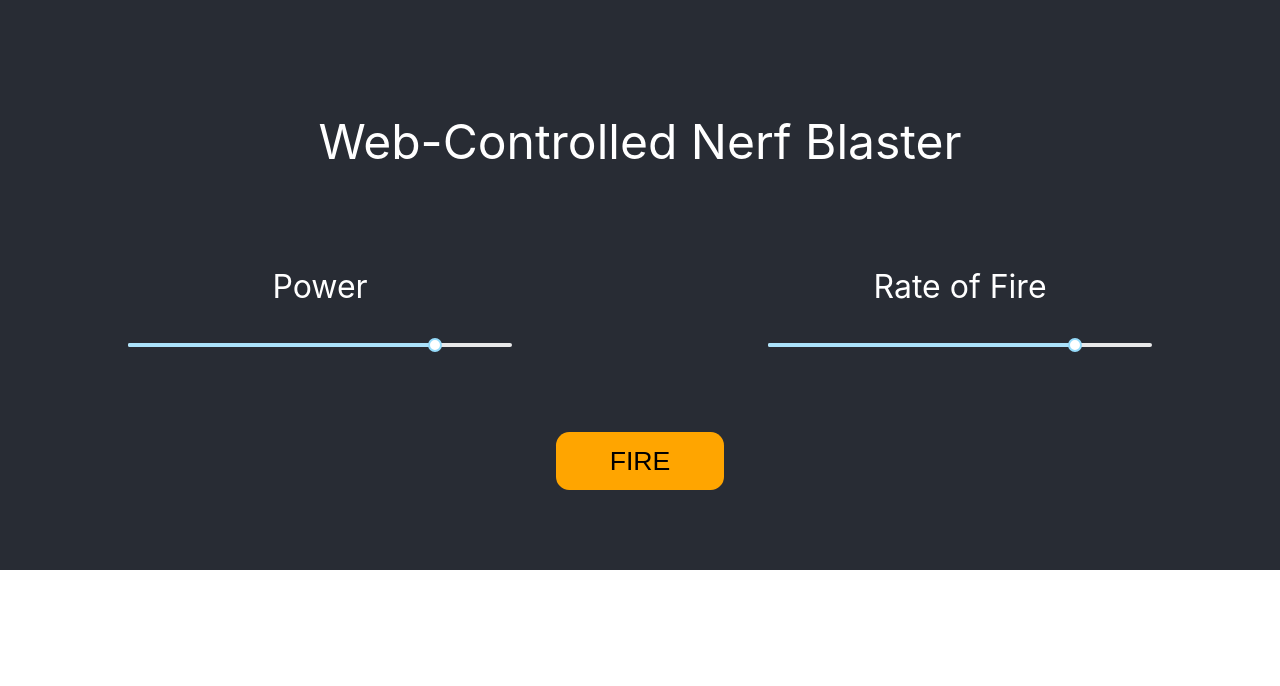
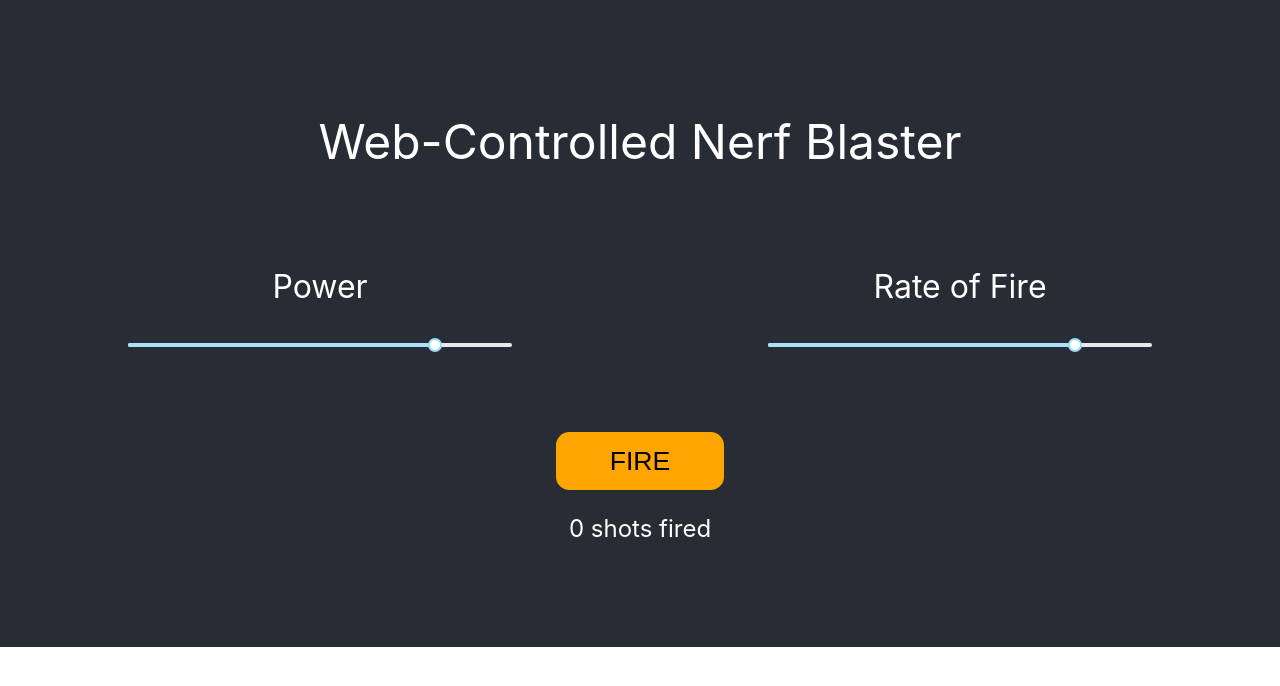
Before and after one commit to mochoy/cal-poly-arduino-fest, a React (Create React App) app in the folder web-client/: page / in a window 1280 px wide. Shown: the top 686 px of the page. Built offline with nearby package versions, Linux system fonts and the light colour scheme.

Commit message:
display shotsFired

```diff
--- a/web-client/src/Components/App/App.css
+++ b/web-client/src/Components/App/App.css
@@ -37,6 +37,11 @@
   font-size: 2em;
   margin-top: .5em;
   margin-bottom: .5em;
+}
+
+#shotsFired-txt {
+  color: white;
+  font-size: 1.5em;
 }
 
 
--- a/web-client/src/Components/App/App.js
+++ b/web-client/src/Components/App/App.js
@@ -23,6 +23,7 @@
     return (
       <div className="App">
         <h1 id="title">Web-Controlled Nerf Blaster</h1>
+
         <div id="sliders-container">
           <div className="slider-wrapper">
             <h3 className="slider-title">Power</h3>
@@ -50,6 +51,8 @@
           <h4 id="fire-btn-txt">FIRE</h4>
         </button>
 
+        <p id="shotsFired-txt">{this.state.shotsFired + " shots fired"}</p>
+
       </div>
     );
   }
```
